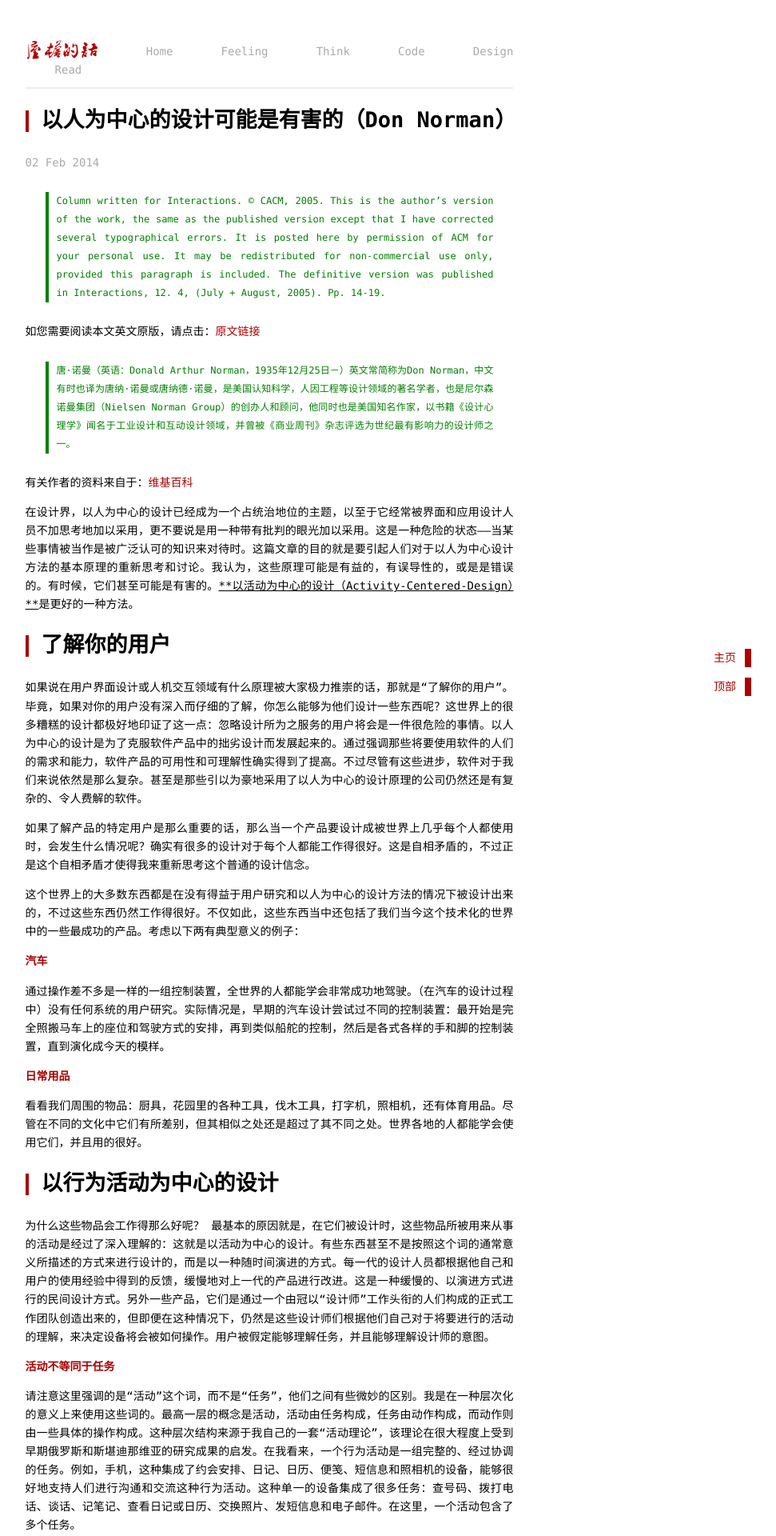
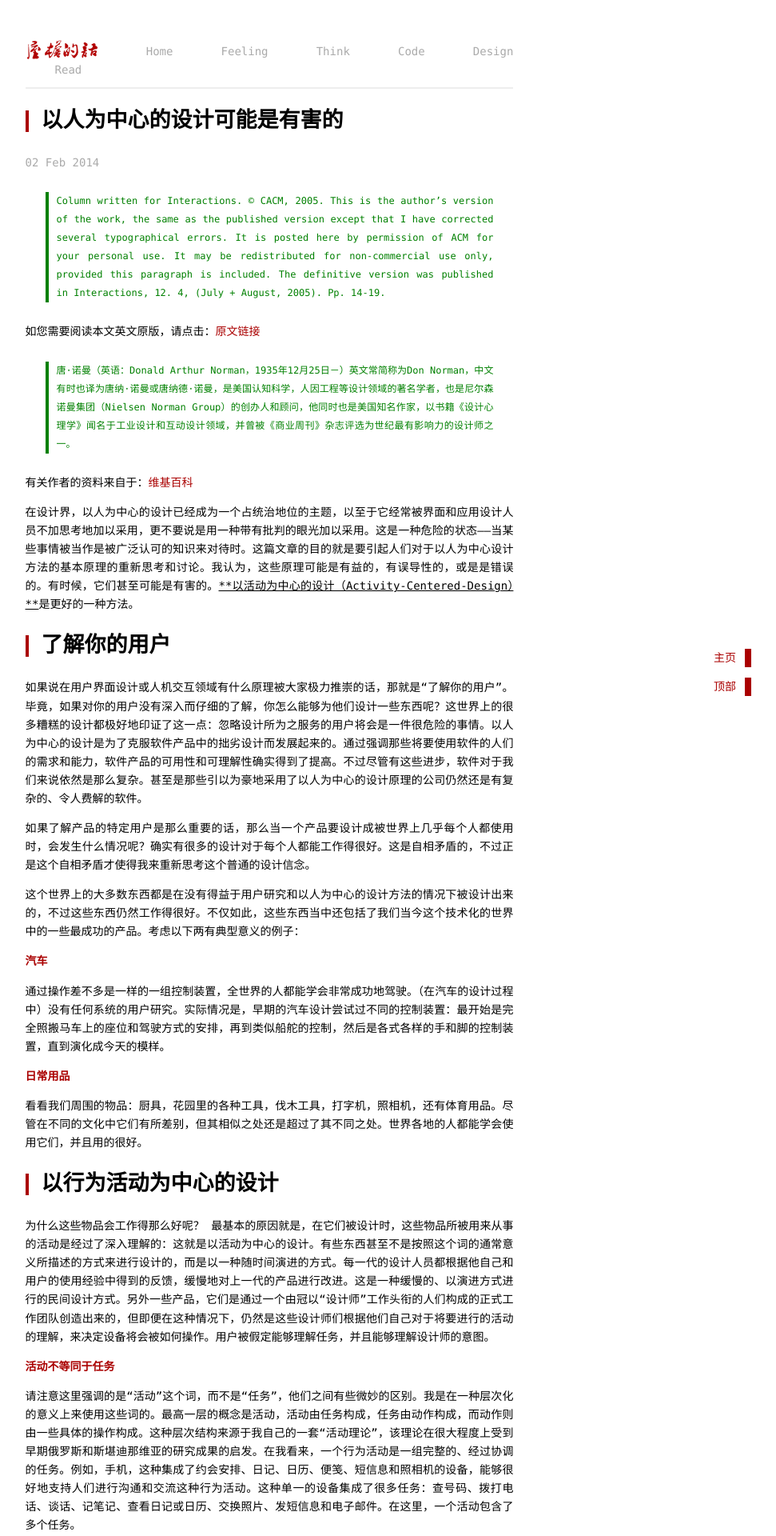
Before and after one commit to moshuohua/moshuohua.github.io, a Jekyll site: the page built from _posts/2014-02-02-Activity-Centered-Design.md, in a window 1280 px wide. Shown: the top 1920 px of the page at 80% size, without its empty margins (303-1274 px from the left). Built offline with Jekyll 4.4.1, drawn with Linux system fonts in a browser that asks for light colours; Markdown is read by kramdown in place of the engine named in the settings; comment, search, counter and statistics services are not loaded.

Commit message:
fix the css style

```diff
--- a/_posts/2014-02-02-Activity-Centered-Design.md
+++ b/_posts/2014-02-02-Activity-Centered-Design.md
@@ -1,6 +1,6 @@
 ---
 layout: post
-title: 以人为中心的设计可能是有害的（Don Norman）
+title: 以人为中心的设计可能是有害的
 category: think
 ---
 
--- a/assets/css/screen.css
+++ b/assets/css/screen.css
@@ -41,7 +41,7 @@
 }
 
 a:hover {
-  color: #aaa;
+  /*color: #aaa;*/
   text-decoration: underline;
 }
 
@@ -91,7 +91,7 @@
   background-color: #ffffff;
   text-align: justify;
   width: 45em;
-  margin: 3em auto 3em auto;
+  margin: 3em auto 1em auto;
   padding: 27px 27px 10px 27px;
   line-height: 1.7em;
   /*border: 2px solid #ffffff;
@@ -150,7 +150,7 @@
     font-size: 80%;
     color: #666;
     border-top: 4px solid #eee;
-    margin-top: -5px;
+    margin-top: 12px;
     overflow: hidden;
   }
 
```
